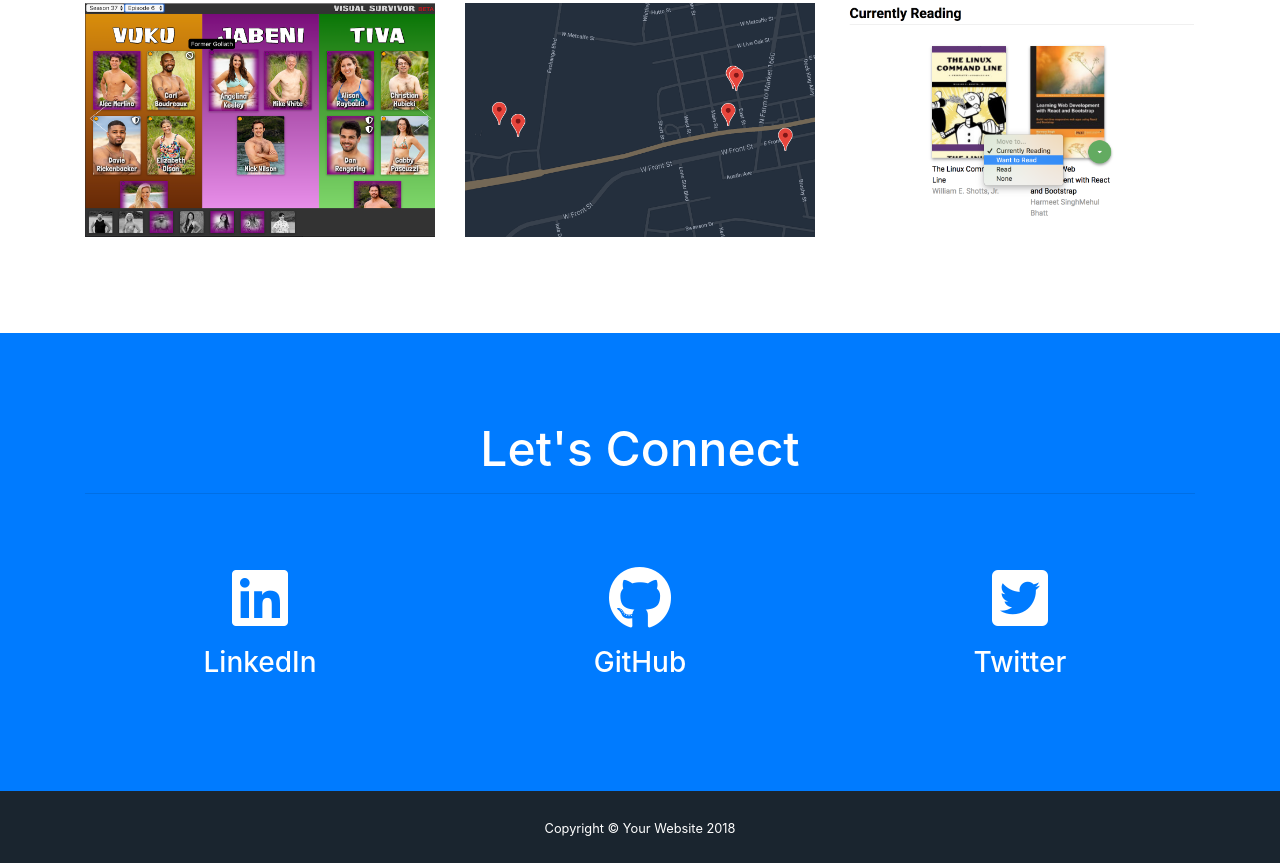
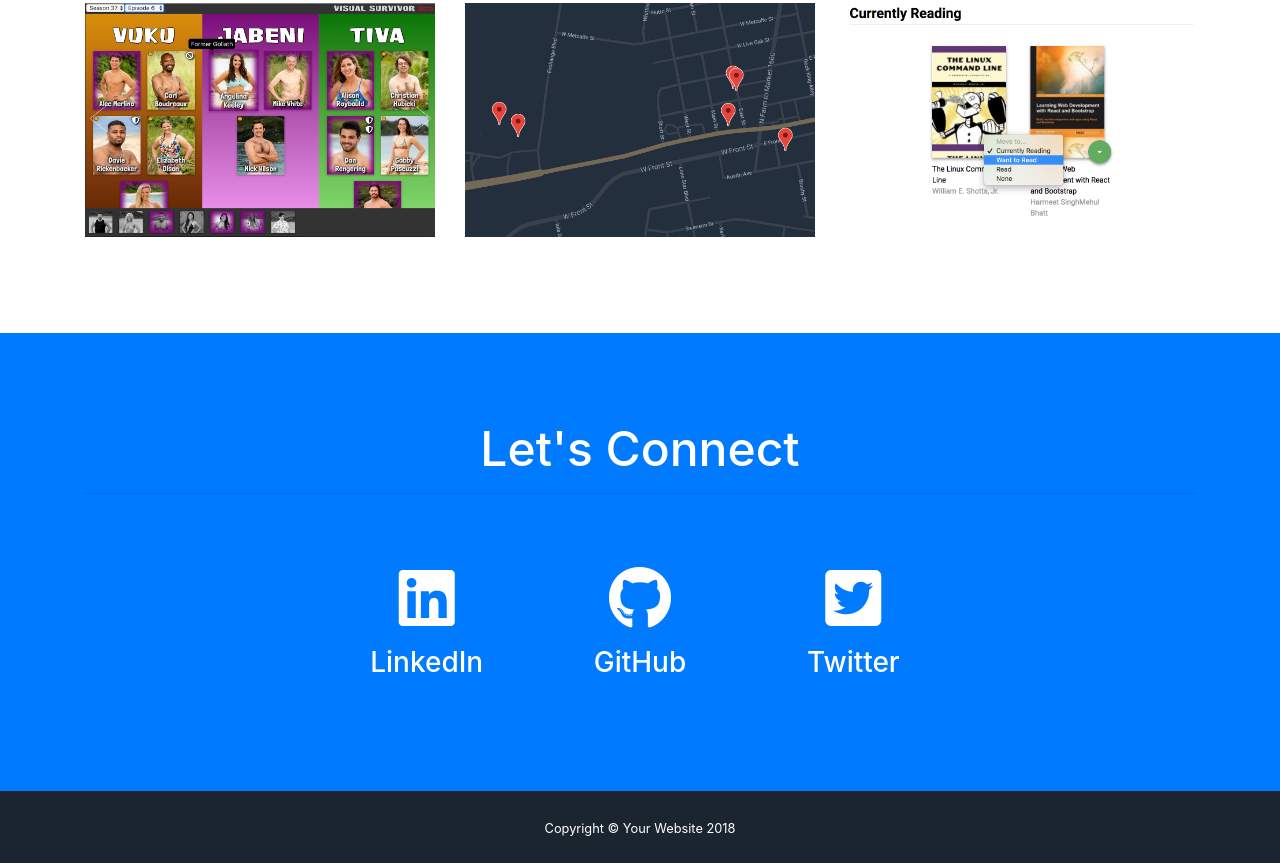
Before and after one commit to ZakLaughton/personal-homepage, a website with bundled scripts: page index.html in a window 1280 px wide. Shown: the part 686-1549 px from the top of the page. Built offline with nearby package versions, Linux system fonts and the light colour scheme.

Commit message:
feat: Update social media spacing

```diff
--- a/index.html
+++ b/index.html
@@ -136,21 +136,21 @@
           </div>
         </div>
       </div>
-      <div class="container">
-        <div class="row">
-          <div class="col-lg-4 col-md-6 text-center">
+      <div class="container-fluid">
+        <div class="row col-lg-offset-3 justify-content-center">
+          <div class="col-lg-2 col-md-6 text-center">
             <div class="service-box mt-5 mx-auto">
               <i class="fab fa-4x fa-linkedin mb-3 sr-icon-1"></i>
               <h3 class="mb-3">LinkedIn</h3>
             </div>
           </div>
-          <div class="col-lg-4 col-md-6 text-center">
+          <div class="col-lg-2 col-md-6 text-center">
             <div class="service-box mt-5 mx-auto">
               <i class="fab fa-4x fa-github mb-3 sr-icon-2"></i>
               <h3 class="mb-3">GitHub</h3>
             </div>
           </div>
-          <div class="col-lg-4 col-md-6 text-center">
+          <div class="col-lg-2 col-md-6 text-center">
             <div class="service-box mt-5 mx-auto">
               <i class="fab fa-4x fa-twitter-square mb-3 sr-icon-3"></i>
               <h3 class="mb-3">Twitter</h3>
```
